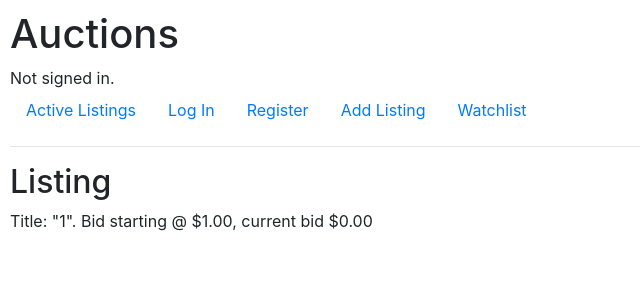
After one commit to Raselli/commerce, a Django app: page /listing/1 in a window 1280 px wide. The commit adds this page. Shown: the top 300 px of the page, without its empty margins (0-640 px from the left). Run offline with Django 3.2, Linux system fonts and the light colour scheme; data comes from the database, SQL or seed files in the repository; both versions use the stored data as it was after the commit; parts of the project's set-up code (start-up, migrations or seed data) failed here and were passed over; some libraries are stand-ins or nearby versions.

Commit message:
4/5/22 3PM, added listing & watchlist

```diff
--- a/auctions/models.py
+++ b/auctions/models.py
@@ -6,6 +6,8 @@ class User(AbstractUser):
     pass
 
 class Listing(models.Model):
+    #user_id = User.id
+
     title = models.CharField(
         max_length=60
     )
--- a/auctions/templates/auctions/index.html
+++ b/auctions/templates/auctions/index.html
@@ -4,9 +4,11 @@
 
     <h2>Active Listings</h2>
     {% if listings %}
+        <ul>
         {% for listing in listings %}
-            {{ listing }}
+            <li><a href="listing/{{ listing.title }}">{{ listing }}</a></li>
         {% endfor %}
+        <ul>
     {% else %}
         No listings atm.
     {% endif %}
--- a/auctions/templates/auctions/layout.html
+++ b/auctions/templates/auctions/layout.html
@@ -36,6 +36,9 @@
             <li class="nav-item">
                 <a class="nav-link" href="{% url 'create_listing' %}">Add Listing</a>
             </li>
+            <li class="nav-item">
+                <a class="nav-link" href="{% url 'watchlist' %}">Watchlist</a>
+            </li>
         </ul>
         <hr>
         {% block body %}
--- /dev/null
+++ b/auctions/templates/auctions/listing.html
@@ -0,0 +1,6 @@
+{% extends "auctions/layout.html" %}
+
+{% block body %}
+    <h2>Listing</h2>
+    {{ listing }}
+{% endblock %}
--- /dev/null
+++ b/auctions/templates/auctions/watchlist.html
@@ -0,0 +1,6 @@
+{% extends "auctions/layout.html" %}
+
+{% block body %}
+    <h2>Watchlist</h2>
+
+{% endblock %}
--- a/auctions/urls.py
+++ b/auctions/urls.py
@@ -8,7 +8,7 @@ urlpatterns = [
     path("logout", views.logout_view, name="logout"),
     path("register", views.register, name="register"),
     path("create_listing", views.create_listing, name="create_listing"),
-    path("<str:listing>", views.listing, name="listing"),
+    path("listing/<str:item_name>", views.listing, name="listing"),
     path("watchlist", views.watchlist, name="watchlist"),
-    path("<str:categories>", views.categories, name="categories")
+    path("categories/<str:cat_name>", views.categories, name="categories")
 ]
--- a/auctions/views.py
+++ b/auctions/views.py
@@ -5,15 +5,17 @@ from django.http import HttpResponse, HttpResponseRedirect
 from django.shortcuts import render
 from django.urls import reverse
 from django import forms
+from flask_login import login_required
 
 from .models import User, Listing
 
-
+# Home
 def index(request):
     return render(request, "auctions/index.html", {
         "listings": Listing.objects.all()
     })
 
+# Form: new listing
 class ListingForm(forms.ModelForm):
     class Meta:
         model = Listing
@@ -30,6 +32,8 @@ class ListingForm(forms.ModelForm):
             "img_url": "Add an URL of your listing:"
         }
 
+#  create new listing
+@login_required
 def create_listing(request):
     if request.method == "POST":
         form = ListingForm(request.POST)
@@ -43,18 +47,28 @@ def create_listing(request):
             "form": ListingForm()
         })
 
-def listing():
-    #TO DO
-    pass
+# display listing
+def listing(request, item_name):
+    title = Listing.title
+    return render(request, "auctions/listing.html", {
+        "listing": Listing.objects.get(title=item_name)
+    })
 
-def watchlist():
-    #TO DO
-    pass
+# watchlist
+@login_required
+def watchlist(request):
 
+    return render(request, "auctions/watchlist.html", {
+
+    })
+
+# categories
 def categories():
     #TO DO
     pass
 
+# add bid to listing
+@login_required
 def bidding(request):
     # add lock to prevent bidding collision
     bid = request.Post("bid")
@@ -70,6 +84,8 @@ def bidding(request):
         else:
            message = "Your bid must be higher than the currently highest bid."
            return message
+
+
 
 def login_view(request):
     if request.method == "POST":
```
Also changed, not shown: db.sqlite3.
